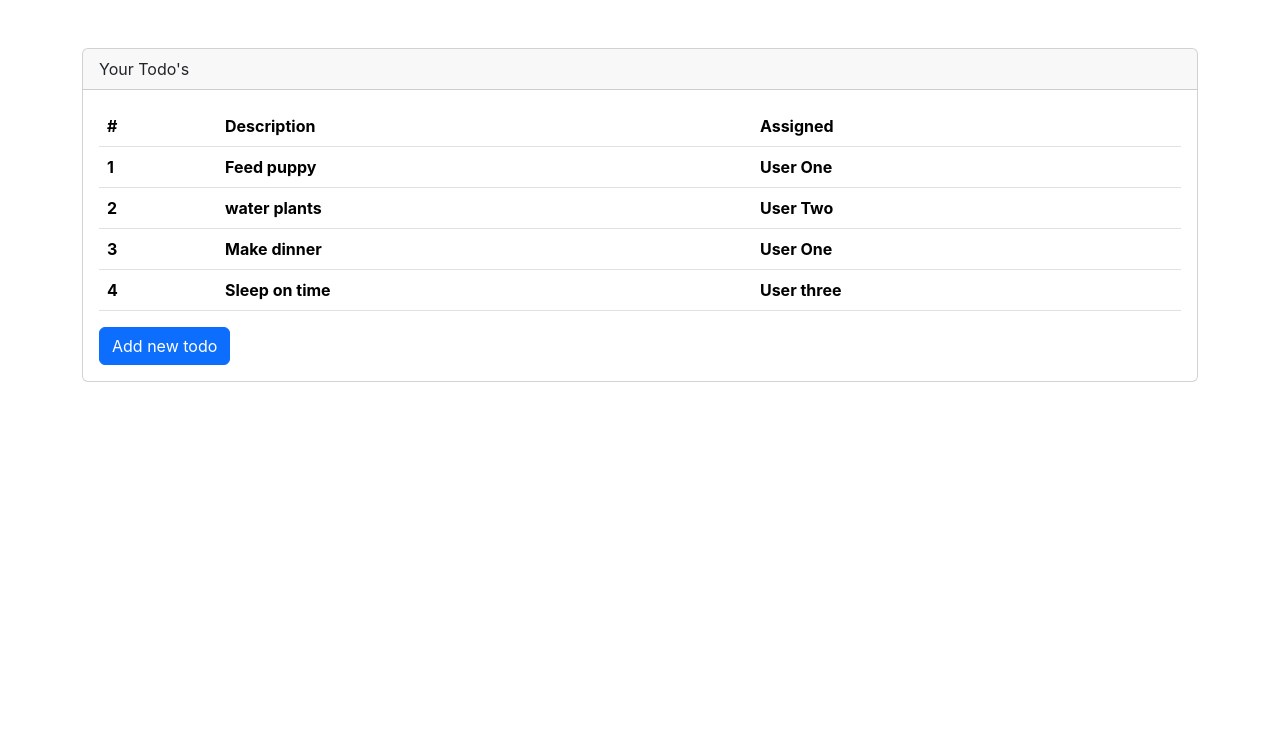
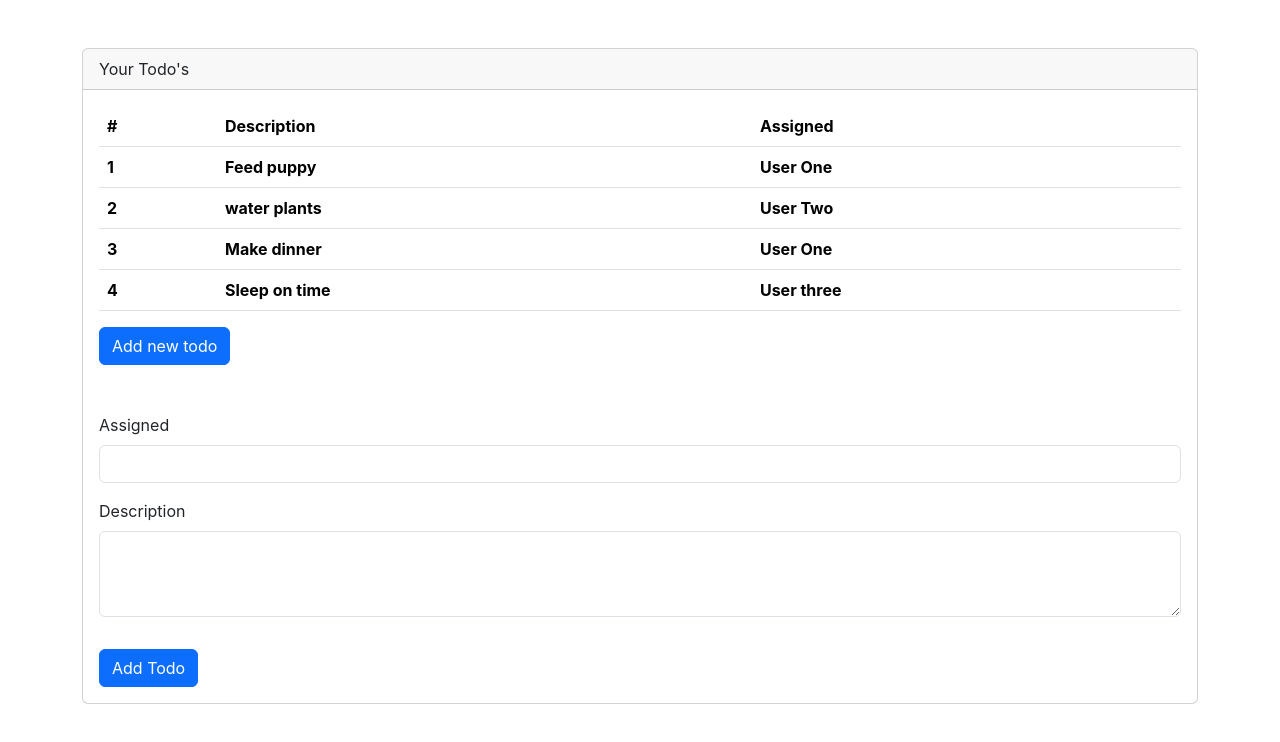
Before and after one commit to Garrick-Guo/react-Todo-Demo, a React (Create React App) app: page / in a window 1280 px wide. Shown: the top 742 px of the page. Built offline with nearby package versions, Linux system fonts and the light colour scheme.

Commit message:
adding react key

```diff
--- a/src/App.js
+++ b/src/App.js
@@ -1,38 +1,44 @@
-import React, {useState} from 'react';
-import './App.css';
-import TodoTable from './components/TodoTable';
+import React, { useState } from "react";
+import "./App.css";
+import TodoTable from "./components/TodoTable";
+import NewTodoForm from "./components/NewTodoForm";
+function App() {
+  const [todos, setTodos] = useState([
+    { rowNumber: 1, rowDescription: "Feed puppy", rowAssigned: "User One" },
+    { rowNumber: 2, rowDescription: "water plants", rowAssigned: "User Two" },
+    { rowNumber: 3, rowDescription: "Make dinner", rowAssigned: "User One" },
+    {
+      rowNumber: 4,
+      rowDescription: "Sleep on time",
+      rowAssigned: "User three",
+    },
+  ]);
 
-function App() {
+  const addTodo = (description, assigned) => {
+    let rowNumber = 0;
+    if (todos.length > 0) {
+      rowNumber = todos[todos.length - 1].rowNumber + 1;
+    } else {
+      rowNumber = 1;
+    }
+    const newTodo = {
+      rowNumber: rowNumber,
+      rowDescription: description,
+      rowAssigned: assigned,
+    };
+    setTodos((todos) => [...todos, newTodo]);
+  };
 
-  const [todos, setTodos] = useState([
-    {rowNumber: 1, rowDescription: 'Feed puppy', rowAssigned: 'User One'},
-    {rowNumber: 2, rowDescription: 'water plants', rowAssigned: 'User Two'},
-    {rowNumber: 3, rowDescription: 'Make dinner', rowAssigned: 'User One'},
-    {rowNumber: 4, rowDescription: 'Sleep on time', rowAssigned: 'User three'}
-]
-)
-
-const addTodo = () => {
-  if (todos.length > 0) {
-    const newTodo = {
-      rowNumber: todos.length + 1,
-      rowDescription: 'New Todo',
-      rowAssigned: 'User Three'
-    };
-    setTodos(todos => [...todos, newTodo]);
-  }
-}
   return (
-    <div className='mt-5 container'>
-      <div className='card'>
-        <div className='card-header'>
-          Your Todo's
-        </div>
-        <div className='card-body'>
-          <TodoTable todos={todos}/>
-          <button className='btn btn-primary' onClick={addTodo}>
+    <div className="mt-5 container">
+      <div className="card">
+        <div className="card-header">Your Todo's</div>
+        <div className="card-body">
+          <TodoTable todos={todos} />
+          <button className="btn btn-primary" onClick={addTodo}>
             Add new todo
           </button>
+          <NewTodoForm addTodo={addTodo} />
         </div>
       </div>
     </div>
--- /dev/null
+++ b/src/components/NewTodoForm.js
@@ -0,0 +1,56 @@
+import React, {useState} from "react";
+
+function NewTodoForm(props) {
+
+  const [description, setDescription] = useState('');
+  const [assigned, setAssigned] = useState('');
+
+  const sumbitTodo = () => {
+    if (description !== '' && assigned !== '') {
+      props.addTodo(description, assigned);
+      setDescription("");
+      setAssigned("");
+    }
+  }
+
+//   const descriptionChange = (event) => {
+//     console.log('Description', event.target.value);
+//     setDescription(event.target.value);
+//   }
+
+//   const assignedChange = (event) => {
+//     console.log('Assign', event.target.value)
+//     setAssigned(event.target.value);
+//   }
+
+  return (
+    <div className="mt-5">
+      <form>
+        <div className="mb-3">
+          <label className="form-label">Assigned</label>
+          <input
+           type="text"
+           className="form-control"
+           required
+           onChange={e => setAssigned(e.target.value)}
+           value={assigned}
+           ></input>
+        </div>
+        <div className="mb-3">
+          <label className="form-label">Description</label>
+          <textarea
+            className="form-control"
+            rows={3}
+            required
+            onChange={e => setDescription(e.target.value)}
+            value={description}
+            ></textarea>
+        </div>
+        <button type="button" className="btn btn-primary mt-3" onClick={sumbitTodo}>
+          Add Todo
+        </button>
+      </form>
+    </div>
+  );
+}
+export default NewTodoForm;
--- a/src/components/TodoRowItem.js
+++ b/src/components/TodoRowItem.js
@@ -5,7 +5,6 @@
       <th>{props.rowDescription}</th>
       <th>{props.rowAssigned}</th>
     </tr>
-
-    )
+  );
 }
 export default TodoRowitem;
```
Also changed, not shown: src/components/TodoTable.js (+9 -8 lines). Lines whose indentation alone changed are shown as unchanged.
